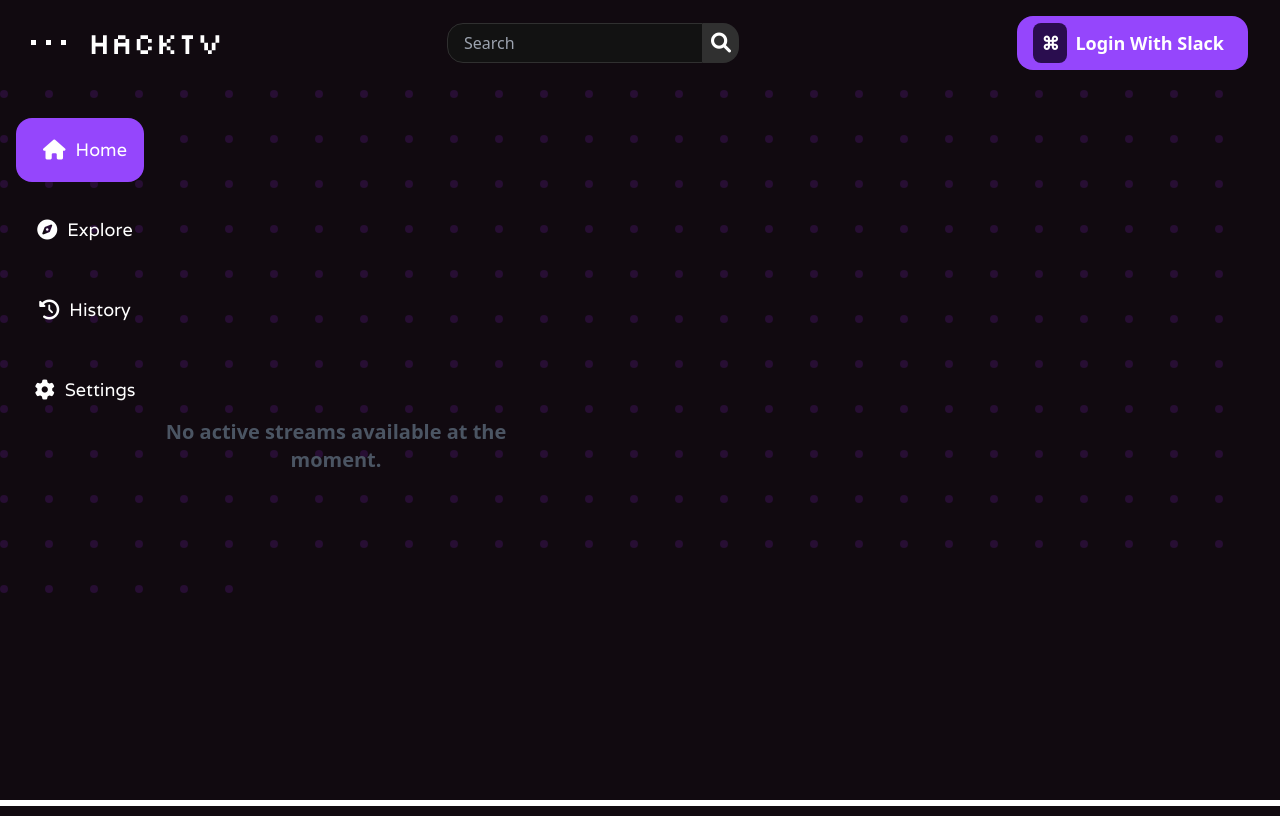
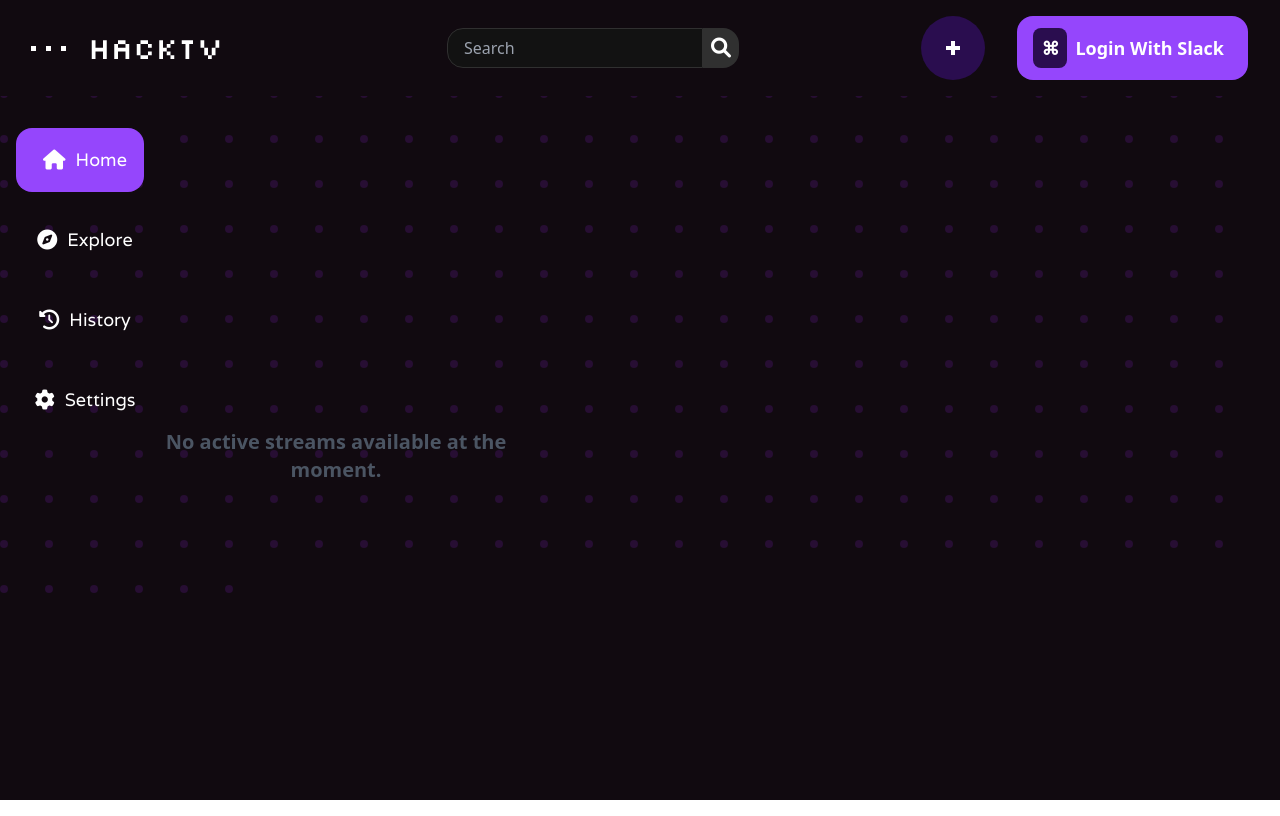
Before and after one commit to TalenMud/HackTV, a Flask app: page / in a window 1280 px wide. Run offline with Flask 3, Linux system fonts and the light colour scheme; the visitor is signed in with stand-in values (Sample User, id 1); data that the repository does not hold is empty; some libraries are stand-ins or nearby versions.

Commit message:
Added Create button in base template

```diff
--- a/static/styles/main.css
+++ b/static/styles/main.css
@@ -293,3 +293,24 @@ input[type="checkbox"]:checked {
 .reactButton.clicked svg{
   fill:#9546FC;
 }
+
+#createButton{
+  background-color:#2a0d4f;
+  border-radius:100%;
+  padding:1.5rem;
+  transition: all 0.3s ease;
+  margin-right:2rem;
+}
+
+#createButton svg{
+  transition: all 0.3s ease;
+}
+#createButton:hover{
+  background-color:#9546FC;
+  border-radius:100%;
+  padding:1.25rem;
+}
+#createButton:hover svg{
+  height:1.5rem;
+  width:1.5rem;
+}
--- a/templates/base.html
+++ b/templates/base.html
@@ -37,7 +37,12 @@
               <i class="fas fa-search text-white text-xl"></i>
           </button>
         </div>
-        <div class="ml-auto">
+
+        <div class="ml-auto flex flex-row ">
+
+        <a href="/stream" id="createButton">
+<svg viewBox="0 0 16 16" height="1rem" width="1rem" fill="none" xmlns="http://www.w3.org/2000/svg"><g id="SVGRepo_bgCarrier" stroke-width="0"></g><g id="SVGRepo_tracerCarrier" stroke-linecap="round" stroke-linejoin="round"></g><g id="SVGRepo_iconCarrier"> <path d="M10 1H6V6L1 6V10H6V15H10V10H15V6L10 6V1Z" fill="#ffffff"></path> </g></svg>
+        </a>
           <a href="/login" class="flex items-center activeButton">
                 <div class="bg-[#2a0d4f] text-black p-1.5 px-2 rounded-lg">
                     <span class="text-lg text-white font-semibold">⌘</span>
```
